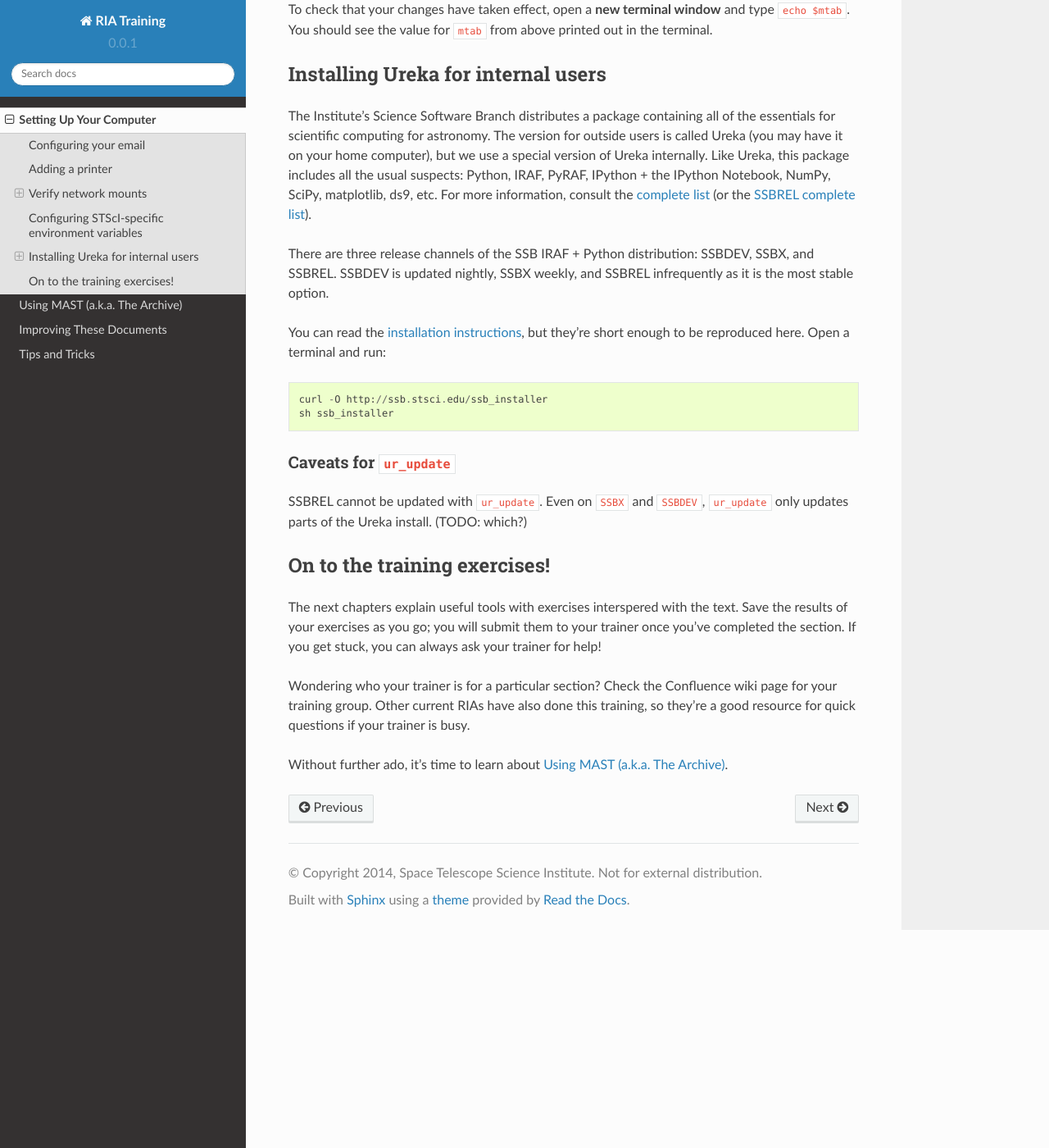
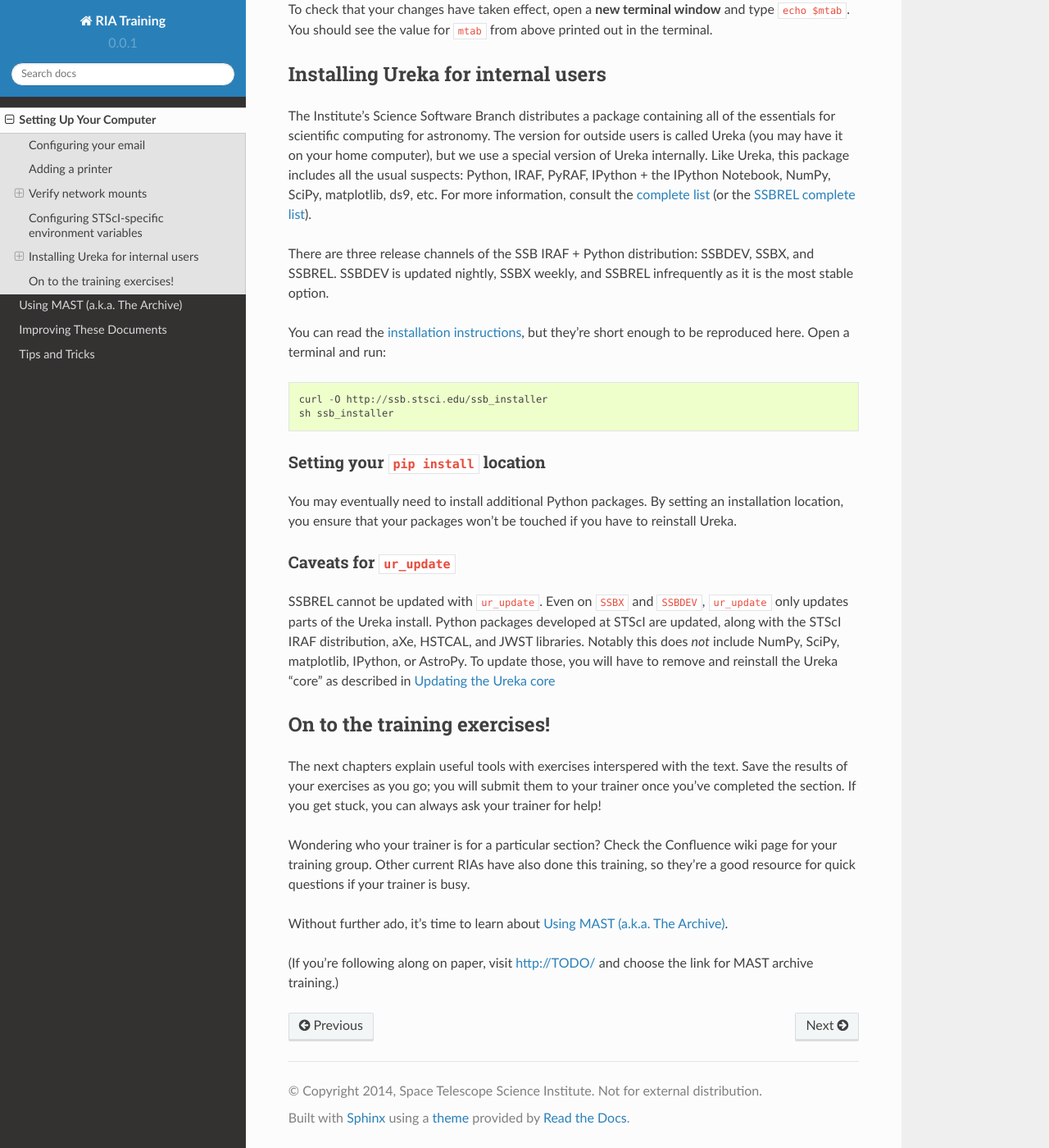
Before and after one commit to staceybright/training-library, a Sphinx documentation site: the page built from source/computer_setup.rst, in a window 1280 px wide and 1400 px high, scrolled down 1991 px. Shown: the whole window at 82% size. Built offline with Sphinx 7.4.7 and the Read the Docs theme 2.0.0, drawn with Linux system fonts in a browser that asks for light colours; some of the changed text lies outside the part shown.

Commit message:
ur_update info (wip)

```diff
--- a/source/computer_setup.rst
+++ b/source/computer_setup.rst
@@ -9,7 +9,7 @@ You should have a computer, an ActiveDirectory (AD) username, and a password fro
 Configuring your email
 =======================
 
-Space Telescope uses Microsoft Exchange for email. Web-based access is available at http://mail.stsci.edu/. For daily use, you should set up a mail client like Outlook on your computer.
+Space Telescope uses Microsoft Exchange for email. Web-based access is available at https://mail.stsci.edu/. For daily use, you should set up a mail client like Outlook on your computer.
 
 ITSD maintains some `guides for common mail clients <http://www.stsci.edu/institute/itsd/collaboration/exchange/clients>`_.
 
@@ -82,12 +82,15 @@ You can read the `installation instructions <http://ssb.stsci.edu/ssb_software.s
     curl -O http://ssb.stsci.edu/ssb_installer
     sh ssb_installer
 
+Setting your ``pip install`` location
+--------------------------------------
+
+You may eventually need to install additional Python packages. By setting an installation location, you ensure that your packages won't be touched if you have to reinstall Ureka.
+
 Caveats for ``ur_update``
 --------------------------
 
-SSBREL cannot be updated with ``ur_update``. Even on ``SSBX`` and ``SSBDEV``, ``ur_update`` only updates parts of the Ureka install. (TODO: which?)
-
-
+SSBREL cannot be updated with ``ur_update``. Even on ``SSBX`` and ``SSBDEV``, ``ur_update`` only updates parts of the Ureka install. Python packages developed at STScI are updated, along with the STScI IRAF distribution, aXe, HSTCAL, and JWST libraries. Notably this does *not* include NumPy, SciPy, matplotlib, IPython, or AstroPy. To update those, you will have to remove and reinstall the Ureka "core" as described in :ref:`update-ureka-core`
 
 On to the training exercises!
 ================================
@@ -97,3 +100,5 @@ The next chapters explain useful tools with exercises interspered with the text.
 Wondering who your trainer is for a particular section? Check the Confluence wiki page for your training group. Other current RIAs have also done this training, so they're a good resource for quick questions if your trainer is busy.
 
 Without further ado, it's time to learn about :doc:`archives`.
+
+(If you're following along on paper, visit http://TODO/ and choose the link for MAST archive training.)
```
Also changed, not shown: autobuilder.py (+4 -3 lines), source/tricks.rst (+8 -6 lines).
